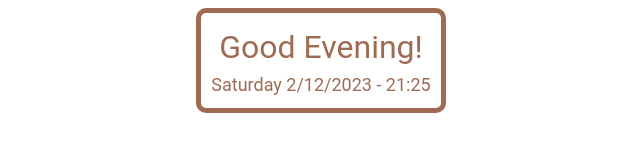
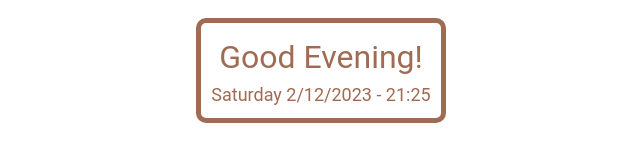
Before and after one commit to aninhabort/widget-greeting, a plain HTML site: page index.html in a window 1280 px wide. Shown: the whole page, without its empty margins (319-959 px from the left). Drawn offline with Linux system fonts and the light colour scheme.

Commit message:
ajeitando widget

```diff
--- a/style.css
+++ b/style.css
@@ -8,10 +8,10 @@ body {
     display: flex;
     justify-content: center;
     align-content: center;
-    background-color: #ffffff;
 }
 
 #widget {
+    background-color: rgb(255, 255, 255);
     font-size: xx-large;
     padding: 5px;
     text-align: center;
@@ -20,6 +20,7 @@ body {
     border: 5px solid #9f6b53;
     border-radius: 10px;
     width: fit-content;
+    margin: 10px;
     padding: 10px;
 }
 
```
